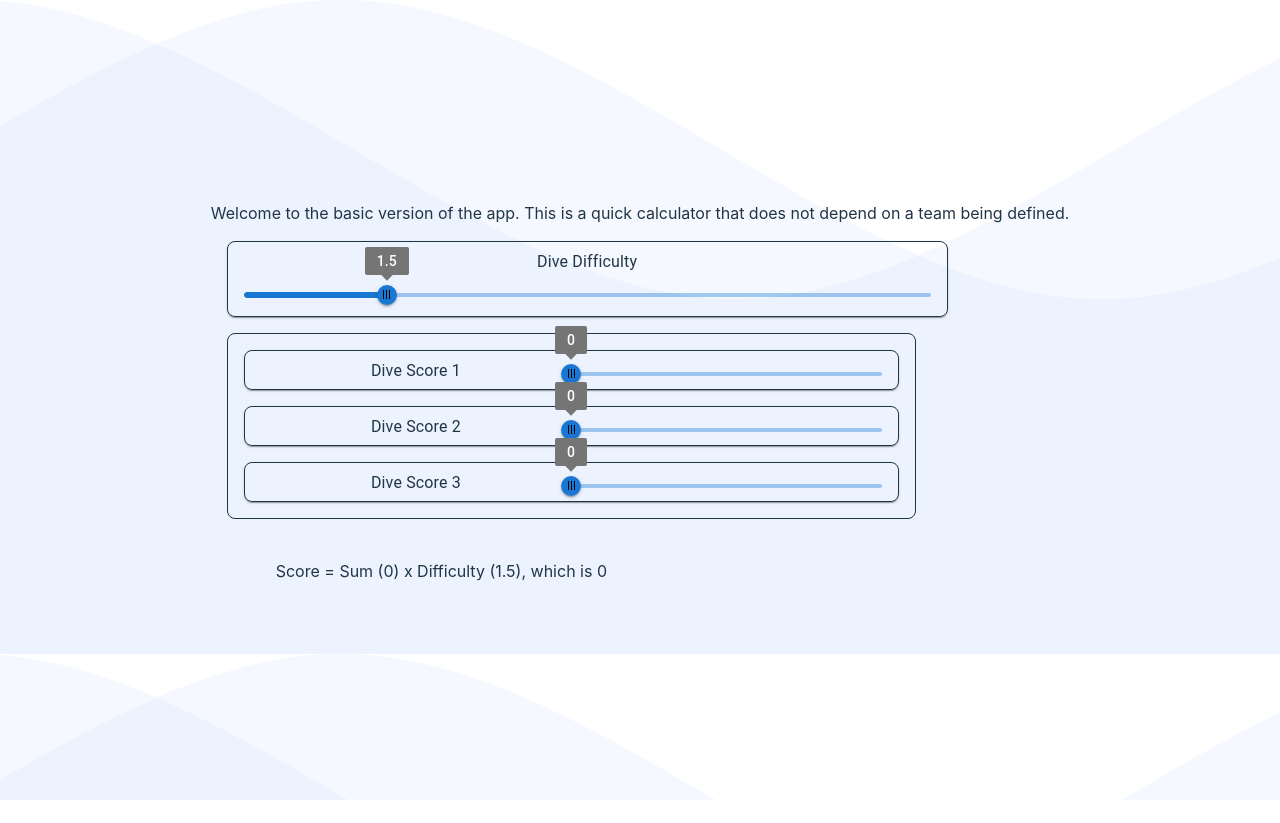
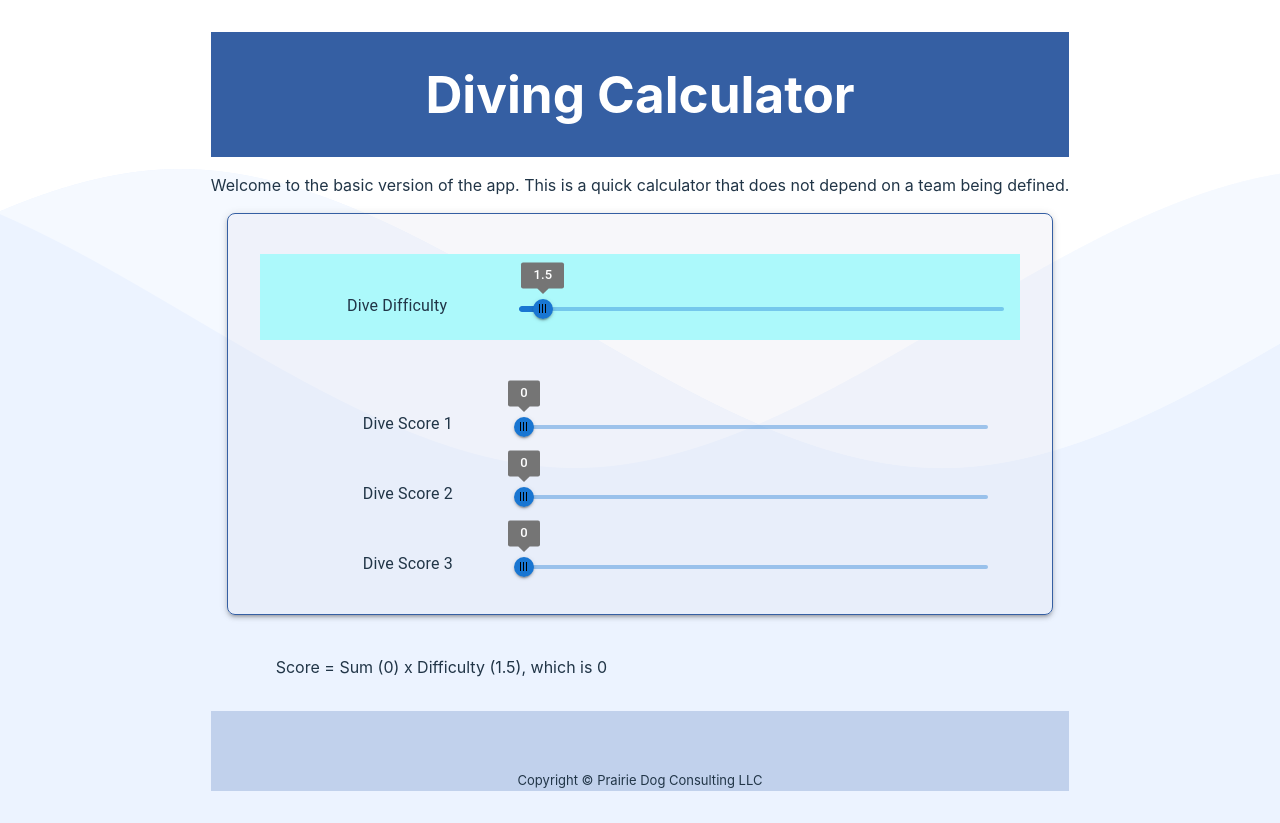
Before and after one commit to ballistic101/diving-calculator, a React (Vite) app: page /basic in a window 1280 px wide. Before the commit the page ends 800 px from the top, so only its background shows below. Built offline with nearby package versions, Linux system fonts and the light colour scheme.

Commit message:
Making the page look better
Added a header and footer and general css cleanup.

```diff
--- a/src/App.css
+++ b/src/App.css
@@ -6,7 +6,7 @@
 }
 
 body {
-  background: url('./assets/waves.png');
+  background: url('./assets/waves.png') no-repeat bottom center;
 }
 
 .logo {
--- a/src/App.tsx
+++ b/src/App.tsx
@@ -2,19 +2,21 @@ import { Routes, Route } from 'react-router-dom';
 import Home from '@routes/home/Home';
 import Basic from '@routes/basic/Basic';
 import NoMatch from '@routes/no-match/NoMatch';
+import Header from '@components/Header';
+import Footer from '@components/Footer';
 import './App.css'
 
 function App() {
 
   return (
     <>
-    <div className="main">
+      <Header />
       <Routes>
         <Route path="/" element={<Home />} />
         <Route path="/basic" element={<Basic />} />
         <Route path="*" element={<NoMatch />} />
       </Routes>
-    </div>
+      <Footer/>
     </>
   )
 }
--- a/src/components/Dive.tsx
+++ b/src/components/Dive.tsx
@@ -1,3 +1,4 @@
+import Box from '@mui/material/Box';
 import DiveDifficulty from "./DiveDifficulty";
 import DiveScores from "./DiveScores";
 import { DiveStats } from "@models/DiveStats";
@@ -34,11 +35,25 @@ function Dive({id, dive, onChange}: Props) {
         onChange(id, newDive);
     }
 
+    const boxDiveStyle = {
+        display: "grid",
+        gridTemplateColumns: '1fr',
+        m: 2,
+        border: 1,
+        borderRadius: 2,
+        borderColor: 'rgb(53, 95, 163)',
+        boxShadow: 3,
+        bgcolor: 'rgb(215, 214, 229, 0.2)',
+        pl: 2,
+        pr: 2,
+        pt: 3
+    } as const;
+
     return (
-        <div className="Dive">
+        <Box sx={boxDiveStyle}>
             <DiveDifficulty value={dive.difficulty} onChange={handleDifficultyChange} />
             <DiveScores onChange={handleScoreChange} />
-        </div>
+        </Box>
     );
 }
 
--- a/src/components/DiveDifficulty.tsx
+++ b/src/components/DiveDifficulty.tsx
@@ -20,14 +20,14 @@ function DiveDifficulty({value, onChange}: Props) {
     }
 
     const boxDiveDifficultyStyle = {
+        display: "grid",
+        gridTemplateColumns: '1fr 2fr',
         m: 2,
-        border: 1,
-        borderRadius: 2,
-        boxShadow: 1,
-        width: "80%",
         pl: 2,
         pr: 2,
-        pt: 1
+        pt: 5,
+        pb: 2,
+        bgcolor: '#acf9fb'
     } as const;
 
     return (
@@ -37,7 +37,7 @@ function DiveDifficulty({value, onChange}: Props) {
             </Typography>
             <Slider
                 aria-label="Dive Difficulty"
-                min={1.0}
+                min={1.4}
                 max={3.4}
                 step={0.1}
                 value={value}
--- a/src/components/DiveScore.tsx
+++ b/src/components/DiveScore.tsx
@@ -18,14 +18,11 @@ function DiveScore({title, id, value, onChange}: Props) {
 
     const ItemDiveScoreStyle = {
         display: "grid",
-        gridTemplateColumns: 'repeat(2, 1fr)',
+        gridTemplateColumns: '1fr 2fr',
         m: 2,
-        border: 1,
-        borderRadius: 2,
-        boxShadow: 1,
         pl: 2,
         pr: 2,
-        pt: 1
+        pt: 3
     } as const;
 
     return (
--- a/src/components/DiveScores.tsx
+++ b/src/components/DiveScores.tsx
@@ -11,7 +11,6 @@ function DiveScores({onChange}: Props) {
     const [diveScore1, setDiveScore1] = useState<number>(0.0);
     const [diveScore2, setDiveScore2] = useState<number>(0.0);
     const [diveScore3, setDiveScore3] = useState<number>(0.0);
-    const sum = diveScore1 + diveScore2 + diveScore3;
 
     const handleChange1 = (_event: Event, newValue: number | number[]) => {
         let value = Array.isArray(newValue) ? newValue[0] : newValue;
@@ -33,9 +32,6 @@ function DiveScores({onChange}: Props) {
 
     const boxDiveScoreStyle = {
         m: 2,
-        border: 1,
-        borderRadius: 2,
-        width: "80%"
     } as const;
 
     return (
--- /dev/null
+++ b/src/components/Footer.css
@@ -0,0 +1,14 @@
+.footer {
+    display: table;
+    height: 5rem;
+    width: 100%;
+    background-color: rgb(193, 209, 236);
+
+}
+
+span {
+    display: table-cell;
+    vertical-align: bottom;
+    text-align: center;
+    font-size: small;
+}
--- /dev/null
+++ b/src/components/Footer.tsx
@@ -0,0 +1,11 @@
+import './Footer.css';
+
+function Footer() {
+    return (
+        <div className="footer">
+            <span>Copyright &copy; Prairie Dog Consulting LLC</span>
+        </div>
+    );
+}
+
+export default Footer;
--- /dev/null
+++ b/src/components/Header.css
@@ -0,0 +1,12 @@
+.header {
+    display: table;
+    height: 5rem;
+    width: 100%;
+    background-color: rgb(53, 95, 163);
+    color: white;
+}
+
+.header > h1 {
+    vertical-align: middle;
+    align-content: center;
+}
--- /dev/null
+++ b/src/components/Header.tsx
@@ -0,0 +1,12 @@
+import "./Header.css";
+
+function Header() {
+
+    return (
+        <div className="header">
+            <h1>Diving Calculator</h1>
+        </div>
+    );
+}
+
+export default Header;
```
